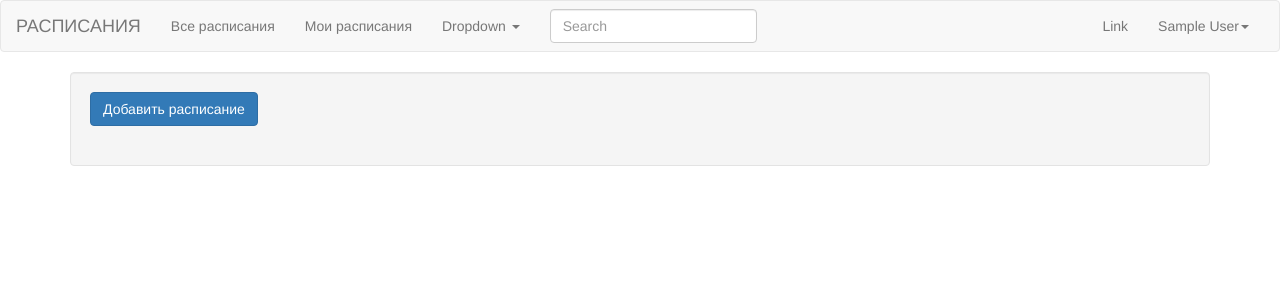
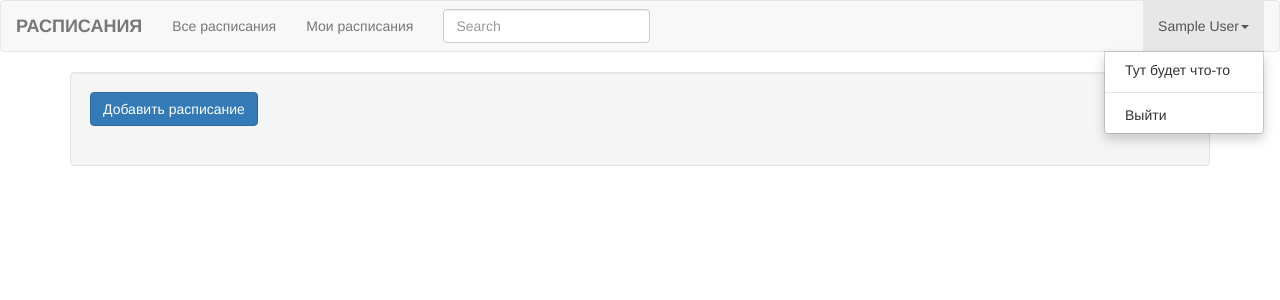
Before and after one commit to ALTAIRvovan/Track.Web, a Django app: page /timetable/ in a window 1280 px wide, after a click that opens the changed part. Shown: the top 300 px of the page. Run offline with Django 3.2, Linux system fonts and the light colour scheme; the visitor is signed in with stand-in values (Sample User, id 1); data comes from the database, SQL or seed files in the repository; data that the repository does not hold is empty; some libraries are stand-ins or nearby versions.

Commit message:
Убрал лишнее из nav_bar'а

```diff
--- a/assets/sass/css.scss
+++ b/assets/sass/css.scss
@@ -1,8 +1,15 @@
+//@import "variables";
 @import "colors";
+@import "mixins";
+@import "shadows";
 
 $timetable-width: 1000px;
 $day-height: 1440px;
 $row-width: 200px;
+
+.navbar-brand {
+  color: $white;
+}
 
 .b-timetable {
   width: $timetable-width;
@@ -26,8 +33,18 @@
     position: relative;
   }
   #{&}-cell {
-    border: 1px solid #000;
+    //border: 1px solid #000;
+    margin-left: 2px;
+    width: $row-width - 2px;
     background: white;
+    border-radius: 2px;
+    border: 0;
+    padding: 2px;
+    @include shadow-z-1;
 
+    .teacher {
+      margin-left: 10px;
+      font-size: 10px;
+    }
   }
 }
--- a/core/templates/top_nav_panel.html
+++ b/core/templates/top_nav_panel.html
@@ -9,7 +9,7 @@
                 <span class="icon-bar"></span>
                 <span class="icon-bar"></span>
             </button>
-            <a class="navbar-brand" href="/">РАСПИСАНИЯ</a>
+            <a class="navbar-brand" href="/"><strong>РАСПИСАНИЯ</strong></a>
         </div>
 
         <!-- Collect the nav links, forms, and other content for toggling -->
@@ -18,19 +18,6 @@
                 <ul class="nav navbar-nav">
                     <li><a href="{% url "calendar:list" %}">Все расписания</a></li>
                     <li><a href="{% url "calendar:list" %}?section=my">Мои расписания</a></li>
-                    <li class="dropdown">
-                        <a href="#" class="dropdown-toggle" data-toggle="dropdown" role="button" aria-haspopup="true"
-                           aria-expanded="false">Dropdown <span class="caret"></span></a>
-                        <ul class="dropdown-menu">
-                            <li><a href="#">Action</a></li>
-                            <li><a href="#">Another action</a></li>
-                            <li><a href="#">Something else here</a></li>
-                            <li role="separator" class="divider"></li>
-                            <li><a href="#">Separated link</a></li>
-                            <li role="separator" class="divider"></li>
-                            <li><a href="#">One more separated link</a></li>
-                        </ul>
-                    </li>
                 </ul>
                 {% if use_search %}
                     <form class="navbar-form navbar-left" method="get">
@@ -40,15 +27,12 @@
                     </form>
                 {% endif %}
                 <ul class="nav navbar-nav navbar-right">
-                    <li><a href="#">Link</a></li>
                     <li class="dropdown">
                         <a href="#" class="dropdown-toggle" data-toggle="dropdown" role="button" aria-haspopup="true"
                            aria-expanded="false">{{ user.first_name }} {{ user.last_name }}<span
                                 class="caret"></span></a>
                         <ul class="dropdown-menu">
-                            <li><a href="#">Action</a></li>
-                            <li><a href="#">Another action</a></li>
-                            <li><a href="#">Something else here</a></li>
+                            <li><a href="#">Тут будет что-то</a></li>
                             <li role="separator" class="divider"></li>
                             <li><a href="{% url "auth:logout" %}">Выйти</a></li>
                         </ul>
--- a/static/css/css.css
+++ b/static/css/css.css
@@ -1 +1 @@
-.b-timetable{width:1000px;height:500px;overflow:scroll;background:#edeef0}.b-timetable-wall{position:relative;width:1400px;height:1440px}.b-timetable-row{display:block;height:1440px;width:200px;float:left;border-right:1px solid #757575;position:relative}.b-timetable-cell{border:1px solid #000;background:white}
+.navbar-brand{color:#fff}.b-timetable{width:1000px;height:500px;overflow:scroll;background:#edeef0}.b-timetable-wall{position:relative;width:1400px;height:1440px}.b-timetable-row{display:block;height:1440px;width:200px;float:left;border-right:1px solid #757575;position:relative}.b-timetable-cell{margin-left:2px;width:198px;background:white;border-radius:2px;border:0;padding:2px;box-shadow:0 1px 6px 0 rgba(0,0,0,0.12),0 1px 6px 0 rgba(0,0,0,0.12)}.b-timetable-cell .teacher{margin-left:10px;font-size:10px}
--- a/study_calendar/templates/Cell.html
+++ b/study_calendar/templates/Cell.html
@@ -1,6 +1,6 @@
 {% load int_filters %}
 
 <div class="b-timetable-cell" style="height: {{ cell.getHowLong }}px;">
-    <div><a href="{% url "calendar:cell_detail" timetable=cell.table.id cell=cell.id %}">{{ cell.subject }}</a></div>
-    <div>{{ cell.teacher }}</div>
+    <div class="subject"><a href="{% url "calendar:cell_detail" timetable=cell.table.id cell=cell.id %}"><h5>{{ cell.subject }}</h5></a></div>
+    <div class="teacher">{{ cell.teacher }}</div>
 </div>
```
